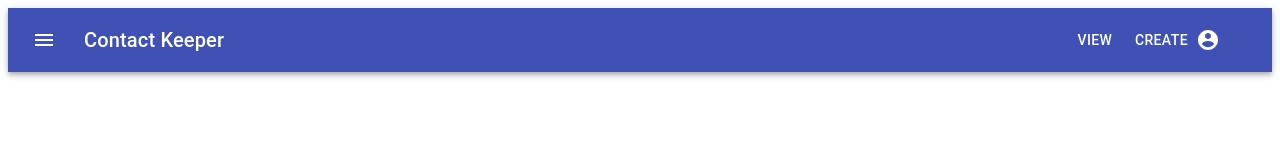
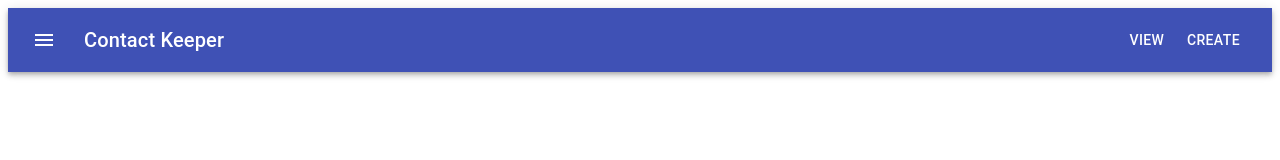
Before and after one commit to bharath-02/CRM-frontend, a React (Create React App) app in the folder client/: page /view in a window 1280 px wide. Shown: the top 160 px of the page. Built offline with nearby package versions, Linux system fonts and the light colour scheme; the HTML template or start-up script is replaced by a standard one.

Commit message:
navbar improvements

```diff
--- a/client/src/components/navbar.js
+++ b/client/src/components/navbar.js
@@ -6,10 +6,10 @@ import {
     Toolbar,
     Typography,
     Button,
-    IconButton
+    IconButton,
+    Link
 } from '@material-ui/core';
 import MenuIcon from '@material-ui/icons/Menu';
-import AccountCircle from '@material-ui/icons/AccountCircle';
 
 const useStyles = makeStyles((theme) => ({
     root: {
@@ -34,13 +34,20 @@ const Navbar = () => {
                         <MenuIcon />
                     </IconButton>
                     <Typography variant="h6" className={classes.title}>
-                        Contact Keeper
+                        <Link href="/" color="inherit" className="linkStyling">
+                            Contact Keeper
+                        </Link>
                     </Typography>
-                    <Button color="inherit">View</Button>
-                    <Button color="inherit">Create</Button>
-                    <IconButton edge="start" className={classes.menuButton} color="inherit" aria-label="menu">
-                        <AccountCircle />
-                    </IconButton>
+                    <Button color="inherit">
+                        <Link href="/view" color="inherit" className="linkStyling">
+                            View
+                        </Link>
+                    </Button>
+                    <Button color="inherit">
+                        <Link href="/create" color="inherit" className="linkStyling">
+                            Create
+                        </Link>
+                    </Button>
                 </Toolbar>
             </AppBar>
         </div>
```
